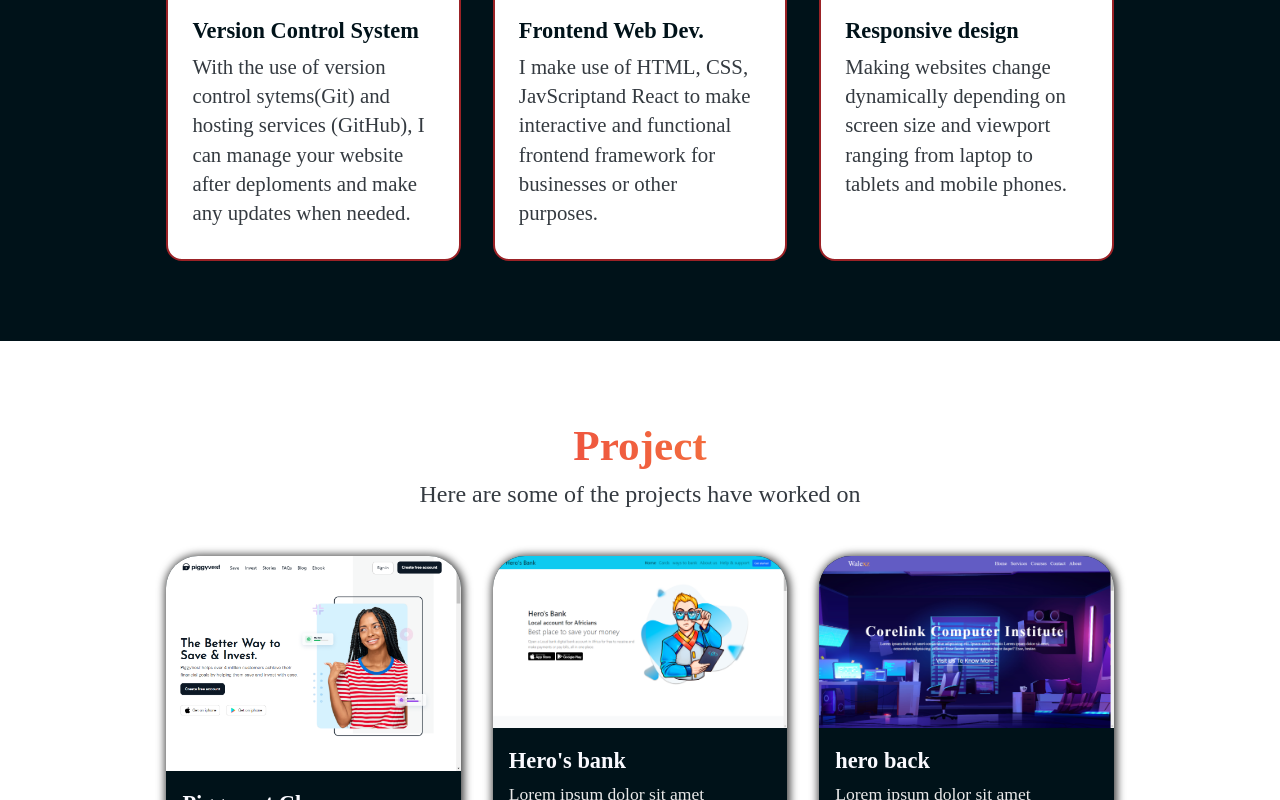
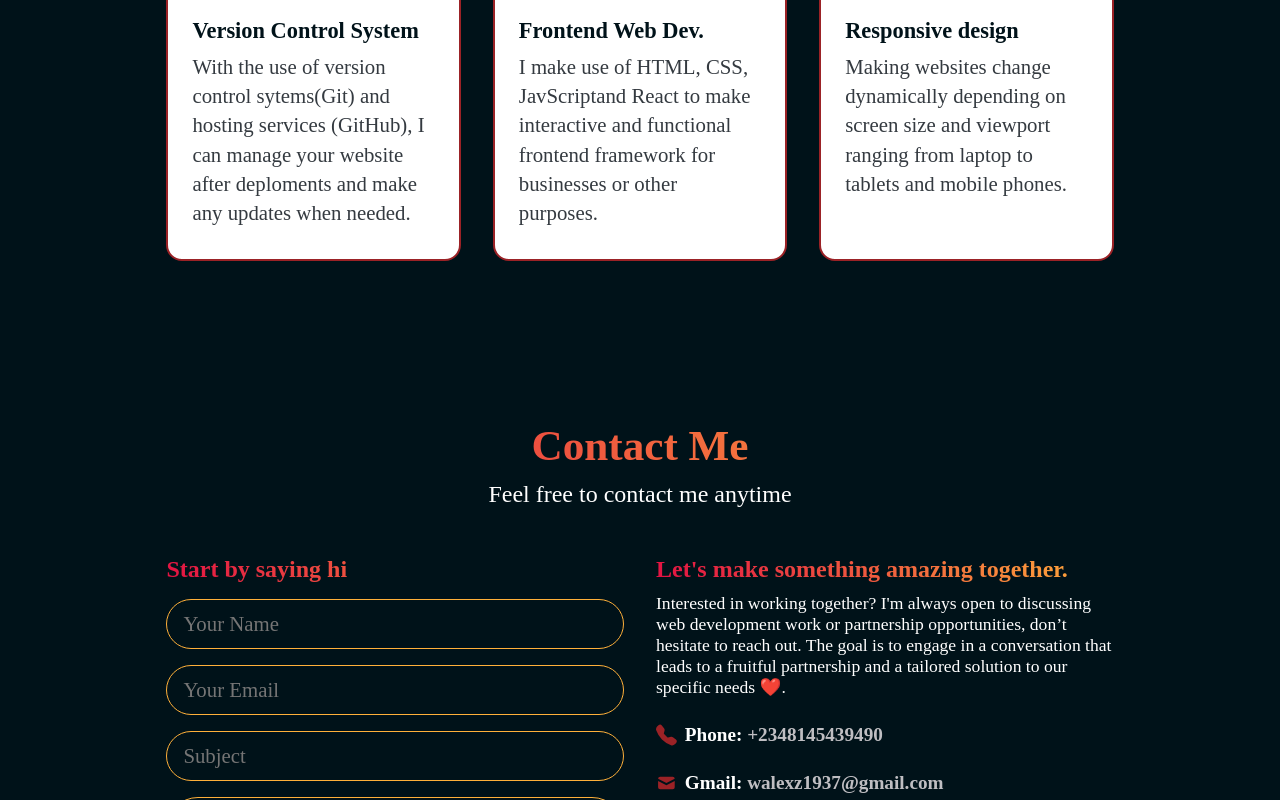
Before and after one commit to Walexz01/My-Portfolio, a React (Vite) app: page / in a window 1280 px wide. Shown: the part 2000-2800 px from the top of the page. Built offline with nearby package versions, Linux system fonts and the light colour scheme.

Commit message:
hide project section,remove photoroom brand from tthe hero image

```diff
--- a/src/App.tsx
+++ b/src/App.tsx
@@ -2,7 +2,6 @@ import About from "./components/About";
 import Contact from "./components/Contact";
 import Footer from "./components/Footer";
 import Header from "./components/Header";
-import Projects from "./components/Projects";
 import Services from "./components/Services";
 import Skills from "./components/Skills";
 
@@ -13,7 +12,6 @@ function App() {
       <About />
       <Skills />
       <Services />
-      <Projects />
       <Contact />
       <Footer />
     </>
--- a/src/components/Hero.tsx
+++ b/src/components/Hero.tsx
@@ -1,5 +1,5 @@
 import AnchorLink from "react-anchor-link-smooth-scroll";
-import hero__img from "../assets/IMG_i8ax5q-PhotoRoom.png";
+import hero__img from "../assets/adewale-image.png";
 import Anchor from "./Anchor";
 
 const Hero = () => {
```
Also changed, not shown: src/assets/IMG_i8ax5q-PhotoRoom.png (deleted), src/assets/adewale-image.png (added).
